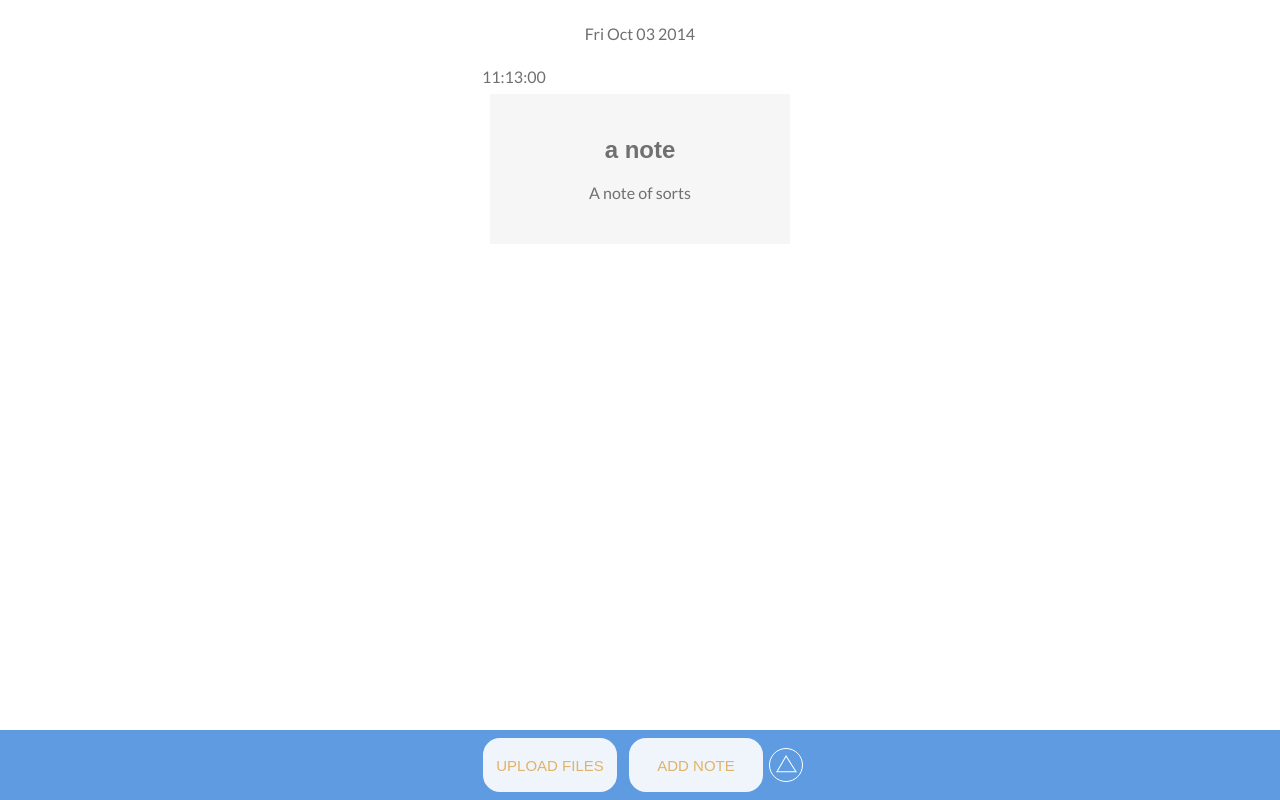
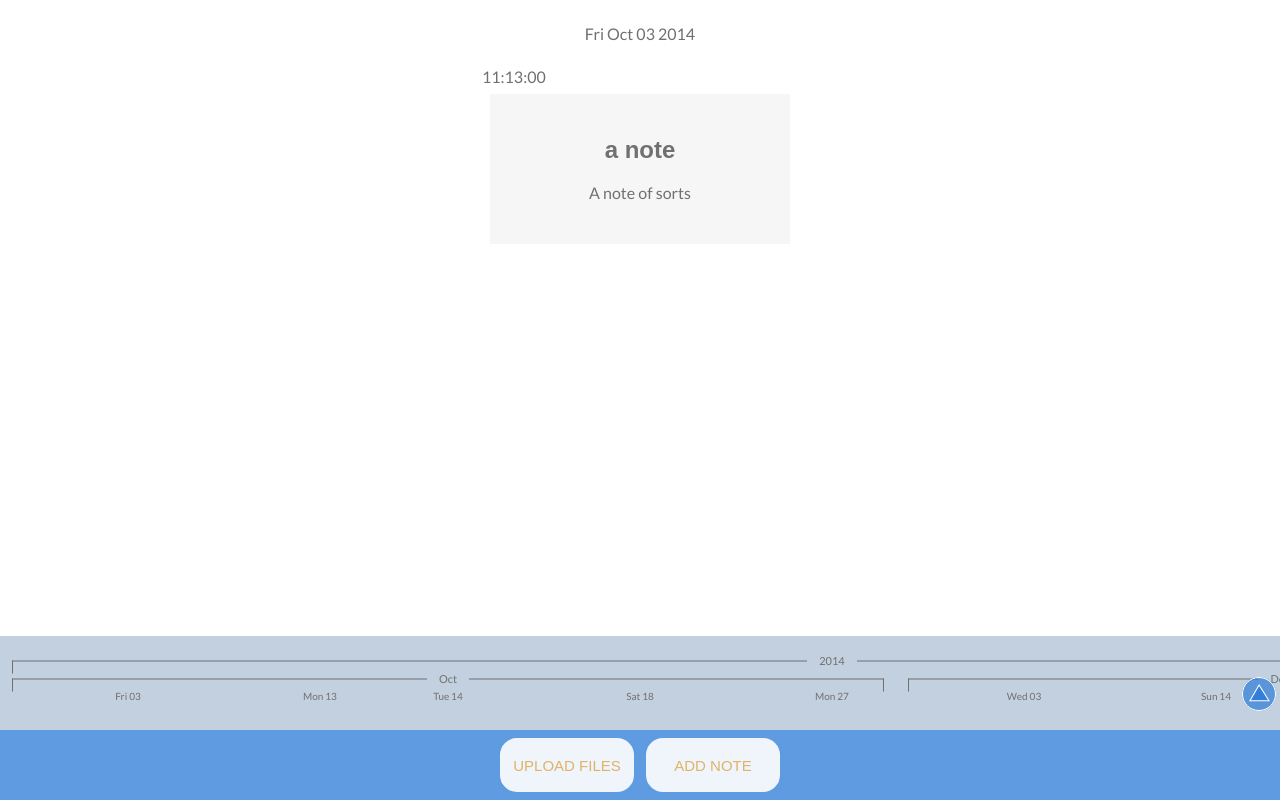
Before and after one commit to chingu-voyages/v18-geckos-team-02, a React (Create React App) app: page / in a window 1280 px wide. Built offline with nearby package versions, Linux system fonts and the light colour scheme; a web font is replaced by a local one.

Commit message:
Make Timeline always show - Clean up redundant code in App - Wrap Timeline and NavBar in a Nav tag

```diff
--- a/src/App.js
+++ b/src/App.js
@@ -13,41 +13,9 @@ addFiles([...dummyData]);
 function App() {
   const [noteModalOpen, setNoteModalOpen] = useState(false);
   const [uploadModalOpen, setUploadModalOpen] = useState(false);
-  const [timelineOpen, setTimelineOpen] = useState(false);
   const [activeNode, setActiveNode] = useState(findKey('start'));
   const [uploads, setUploads] = useState([]);
   const [appTheme, setTheme] = useState(theme);
-
-   /*
-    upload from a file -> {name: String, lastModified: Interger,
-                          lastModifiedDate: DateTime, size: Interger,
-                          type: String}
-    upload from note -> {name: String, text: String, type: "note"}
-
-    --^ formated ^--
-    file -> {
-      uid: String,
-      file: {name: String, lastModified: Interger,
-            lastModifiedDate: DateTime,
-            size: Interger, type: String},
-      timeStamps: {
-        modified: DateTime,
-        user: DateTime
-      },
-      activeTimeStamp: String,
-      tags: Array
-    }
-    note -> {
-      uid: String,
-      file: {name: String, text: String, type: "note"},
-      timeStamps: {
-        modified: DateTime,
-        user: DateTime
-      },
-      activeTimeStamp: String,
-      tags: Array
-    }
-  */
 
   function addUploadsToList(newUploads) {
     const newUploadsArr = Object.values(newUploads).map(upload => formatNewUpload(upload));
@@ -118,8 +86,10 @@ function App() {
           <UploadModal close={handleCancel} {...{ uploads, deleteUpload, updateDatesOrTags, sumbitUploads }} />}
         {noteModalOpen && <AddNoteModal close={() => setUploadModalOpen(false)} onCancel={() => setNoteModalOpen(false)} {...{ addUploadsToList }} />}
         <Main {...{activeNode, setActiveNode}} />
-        {!uploadModalOpen && !noteModalOpen && timelineOpen && <Timeline close={() => setTimelineOpen(false)} {...{ activeNode, setActiveNode }} />}
-        <NavBar openNote={() => setNoteModalOpen(true)} openTimeline={() => setTimelineOpen(true)} {...{ addUploadsToList }} />
+        <nav>
+          <Timeline {...{ activeNode, setActiveNode }} />
+          <NavBar openNote={() => setNoteModalOpen(true)} {...{ addUploadsToList }} />
+        </nav>
       </ThemeProvider>
     </>
   );
--- a/src/components/NavBar.js
+++ b/src/components/NavBar.js
@@ -1,6 +1,5 @@
 import React from 'react';
 import styled  from 'styled-components';
-import {ReactComponent as OpenTimelineButton} from '../assets/openTimelineButton.svg';
 
 export const NavBarContainer = styled.div`
     display: flex;
@@ -73,7 +72,6 @@ function NavBar({ openTimeline, openNote, addUploadsToList }) {
           <FileUploadInput type="file" id="file" onChange={e => addUploadsToList(e.target.files)} multiple/>
           <FileUploadLabel htmlFor="file">UPLOAD FILES</FileUploadLabel>
           <AddNoteButton onClick={openNote}>ADD NOTE</AddNoteButton>
-          <OpenTimelineButton onClick={openTimeline}/>
         </ButtonContainer>
     </NavBarContainer>
   );
```
